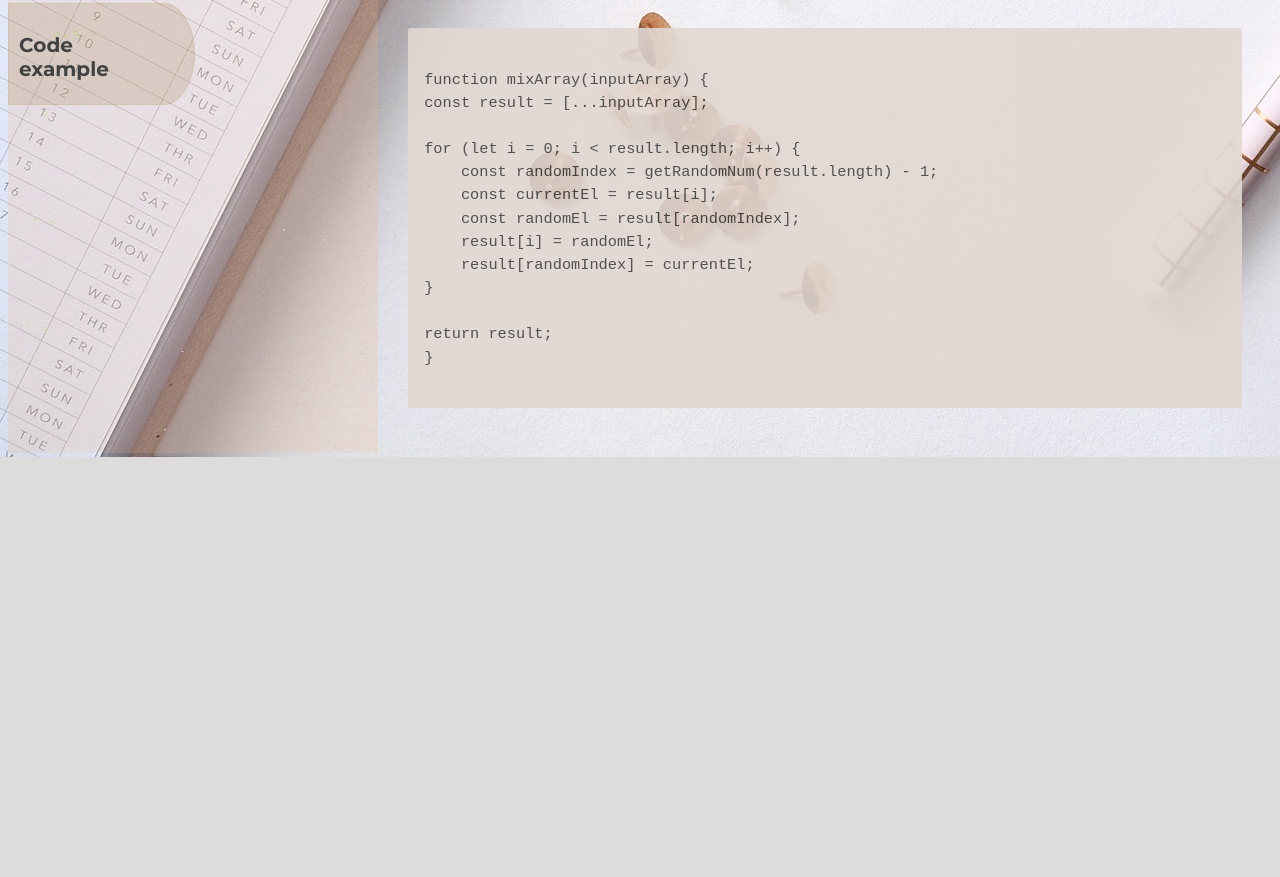
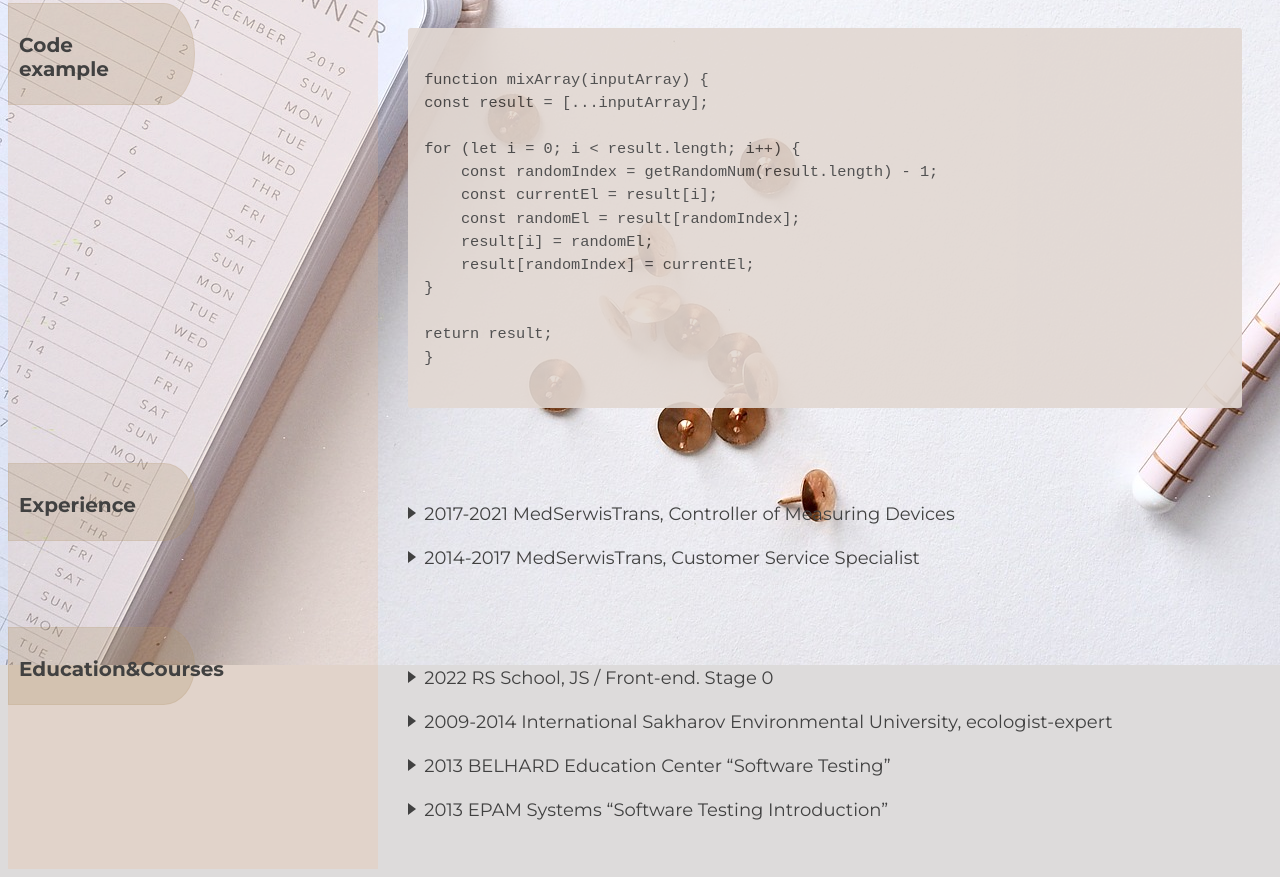
Before and after one commit to nastya-dmd/pre-rsschool-cv, a plain HTML site: page index.html in a window 1280 px wide. Shown: the part 988-1865 px from the top of the page. Before the commit the page ends 1449 px from the top, so only its background shows below. Drawn offline with Linux system fonts and the light colour scheme.

Commit message:
feat: add sections Experience and Education

```diff
--- a/index.html
+++ b/index.html
@@ -148,6 +148,34 @@ return result;
                  </code></pre>
             </div>
         </section>
+        <section class="row">
+            <div class="left" id="experience">
+                <div class="border">
+                    <h2>Experience</h2>
+                </div>
+            </div>
+            <div class="right">
+                <ul class="list">
+                    <li>2017-2021 MedSerwisTrans, Controller of Measuring Devices</li>
+                    <li>2014-2017 MedSerwisTrans, Customer Service Specialist</li>
+                </ul>
+            </div>
+        </section>
+        <section class="row">
+            <div class="left" id="education">
+                <div class="border">
+                    <h2>Education&amp;Courses</h2>
+                </div>
+            </div>
+            <div class="right">
+                <ul class="list">
+                    <li>2022 RS School, JS / Front-end. Stage 0</li>
+                    <li>2009-2014 International Sakharov Environmental University, ecologist-expert</li>
+                    <li>2013 BELHARD Education Center “Software Testing”</li>
+                    <li>2013 EPAM Systems “Software Testing Introduction”</li>
+                </ul>
+            </div>
+        </section>
     </main>
 </body>
 </html>
```
